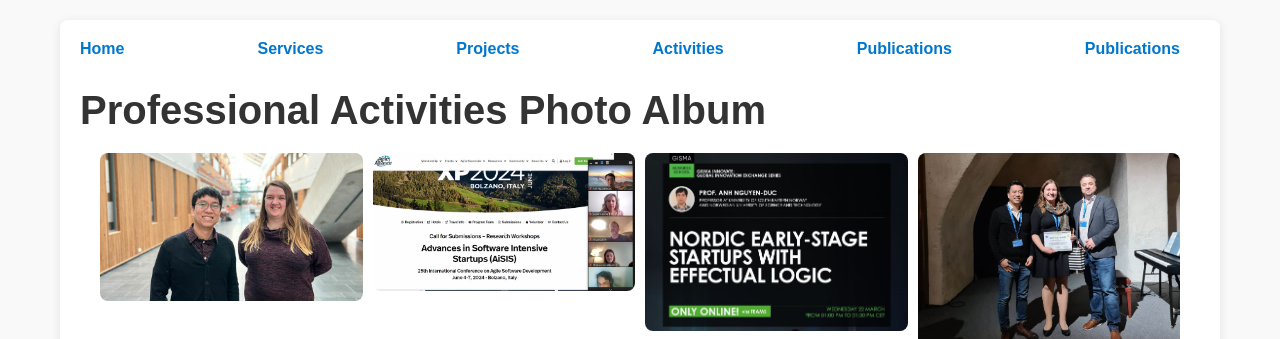
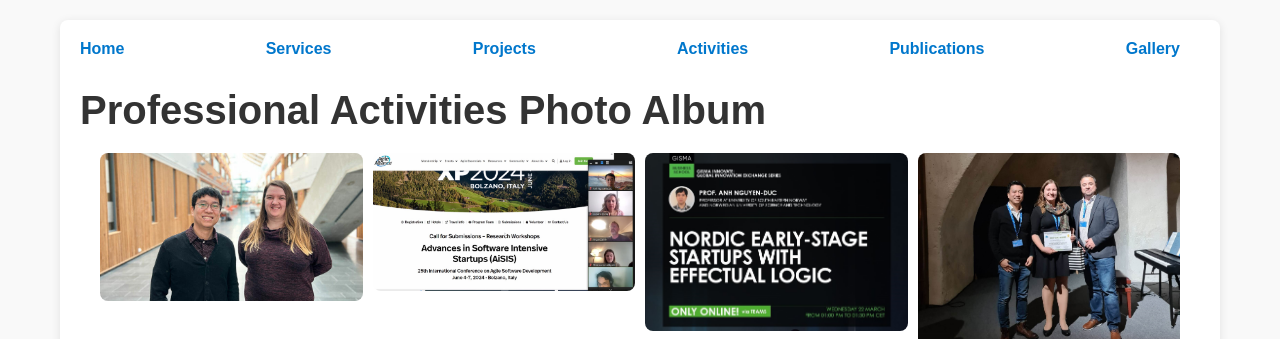
Before and after one commit to anhn/anhn.github.io, a plain HTML site: page gallery.html in a window 1280 px wide. Shown: the top 339 px of the page. Drawn offline with Linux system fonts and the light colour scheme.

Commit message:
Update gallery.html

```diff
--- a/gallery.html
+++ b/gallery.html
@@ -62,7 +62,7 @@
                     <li><a href="projects.html">Projects</a></li>
                     <li><a href="activities.html">Activities</a></li>
                     <li><a href="publications.html">Publications</a></li>
-                    <li><a href="gallery.html">Publications</a></li>
+                    <li><a href="gallery.html">Gallery</a></li>
                 </ul>
             </nav>
 
```
